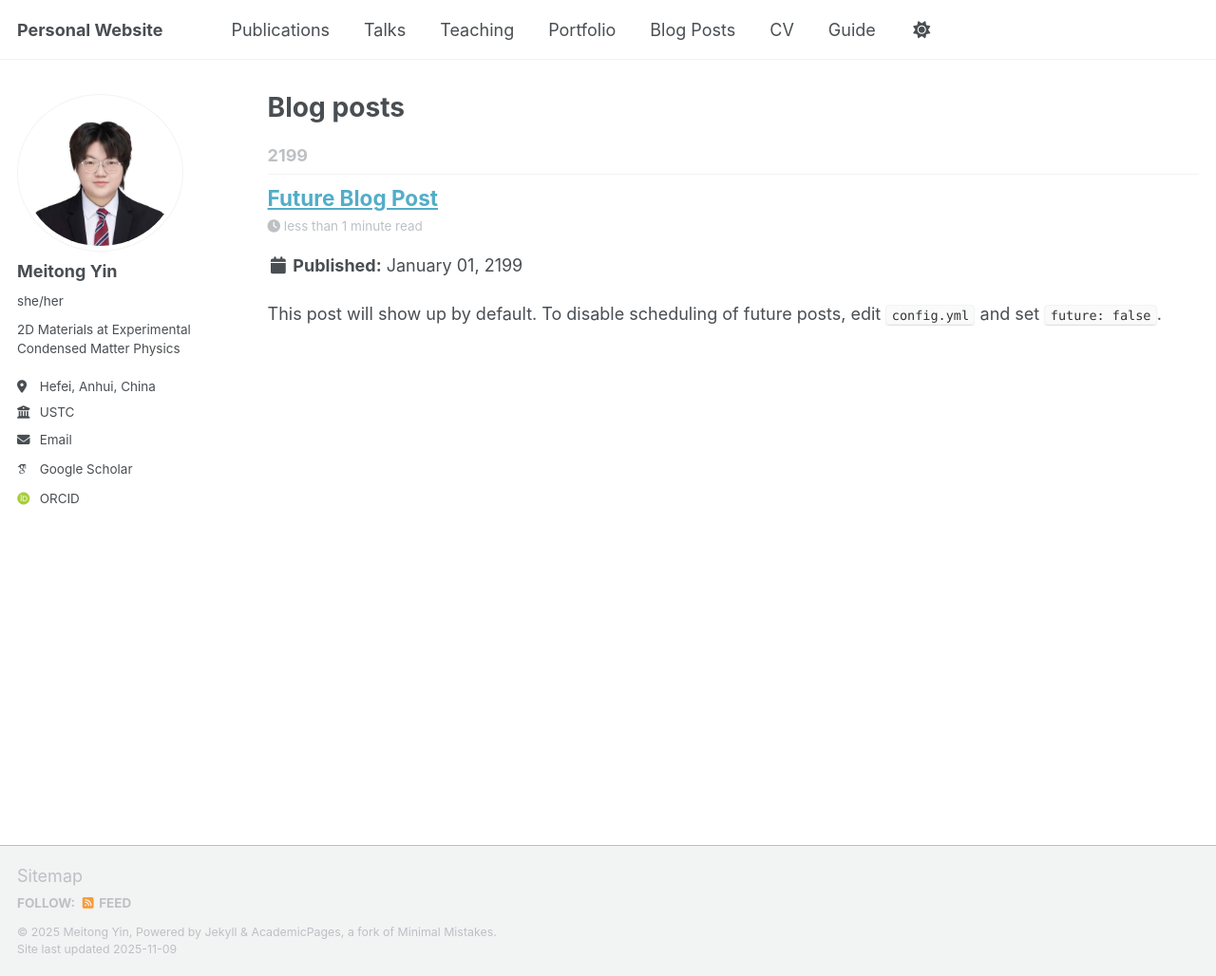
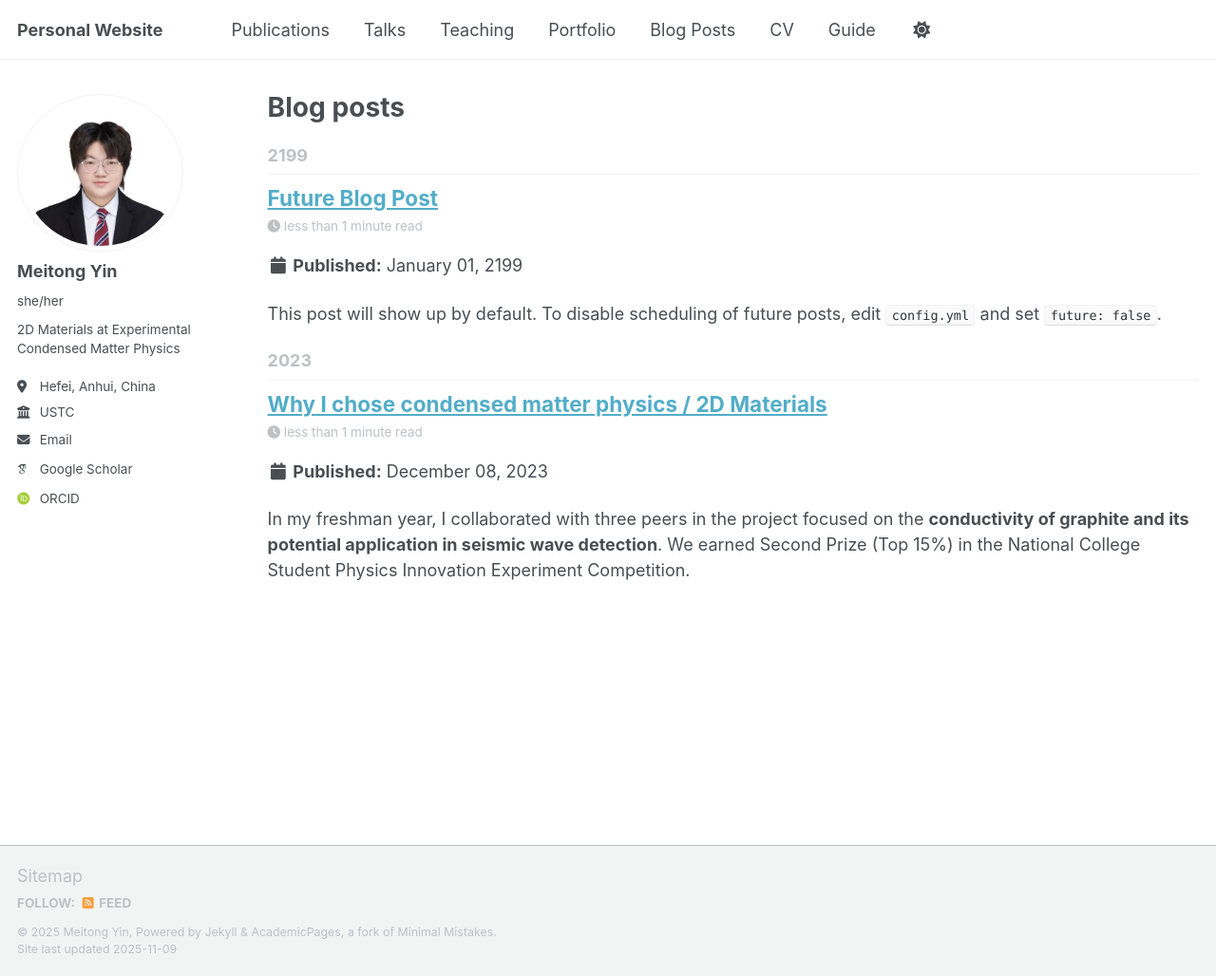
Before and after one commit to meitongyin3-star/meitongyin3-star.github.io, a Jekyll site: the page built from _pages/year-archive.html, in a window 1280 px wide and 1028 px high. Shown: the whole window at 95% size. Built offline with Jekyll 4.4.1, drawn with Linux system fonts in a browser that asks for light colours; some web fonts are replaced; a script that is not in the unit is left out; a file with an impossible date is left out; part of the change alters nothing that is shown.

Commit message:
Update and rename 2023-11-15-why-condensed-matter.md to 2023-12-08-why-condensed-matter.md

```diff
--- a/_posts/2023-11-15-why-condensed-matter.md
+++ b/_posts/2023-12-08-why-condensed-matter.md
@@ -1,7 +1,7 @@
 ---
 title: 'Why I chose condensed matter physics / 2D Materials'
-date: 2023-11
-permalink: /posts/2023/11/2023-11-15-why-condensed-matter/
+date: 2023-12-08
+permalink: /posts/2023/11/2023-12-08-why-condensed-matter/
 ---
 
 In my freshman year, I collaborated with three peers in the project focused on the **conductivity of graphite and its potential application in seismic wave detection**. We earned Second Prize (Top 15%) in the National College Student Physics Innovation Experiment Competition.
```
